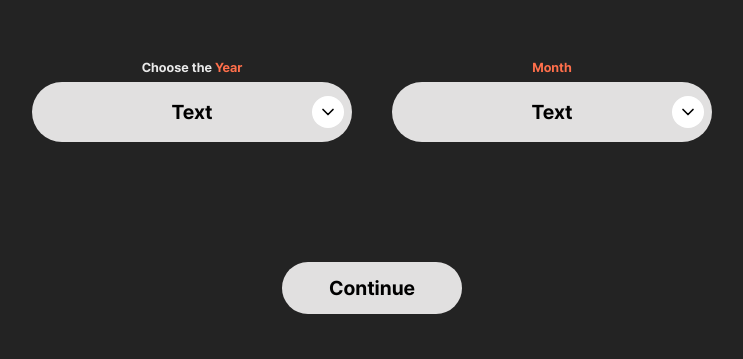
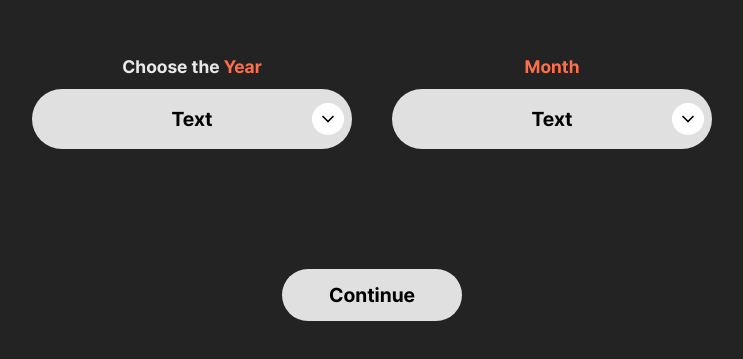
Before and after one commit to UMC-SINO/SINO-Front, a React (Vite) app: page /dateSelect in a window 1280 px wide. Shown: the part 213-572 px from the top of the page, without its empty margins (268-1011 px from the left). Built offline with nearby package versions, Linux system fonts and the light colour scheme.

Commit message:
[#5] style: year, month 글씨 크기 키움

```diff
--- a/src/pages/DateSelectPage.tsx
+++ b/src/pages/DateSelectPage.tsx
@@ -26,7 +26,7 @@ export default function DateSelectPage() {
           <div className='flex items-start gap-10'>
             {/* Year */}
             <div className='flex flex-col items-center gap-2'>
-              <div className='text-[13px] font-semibold text-white/90'>
+              <div className='text-lg font-semibold text-white/90'>
                 Choose the <span className='text-[#FF6F4B]'>Year</span>
               </div>
 
@@ -39,7 +39,7 @@ export default function DateSelectPage() {
 
             {/* Month */}
             <div className='flex flex-col items-center gap-2'>
-              <div className='text-[13px] font-semibold text-[#FF6F4B]'>Month</div>
+              <div className='text-lg font-semibold text-[#FF6F4B]'>Month</div>
               <Dropdown
                 items={monthItems}
                 className='w-[320px] [&>button]:py-4 [&>button]:text-xl [&>button]:rounded-full [&>button>div]:p-1.5'
```
